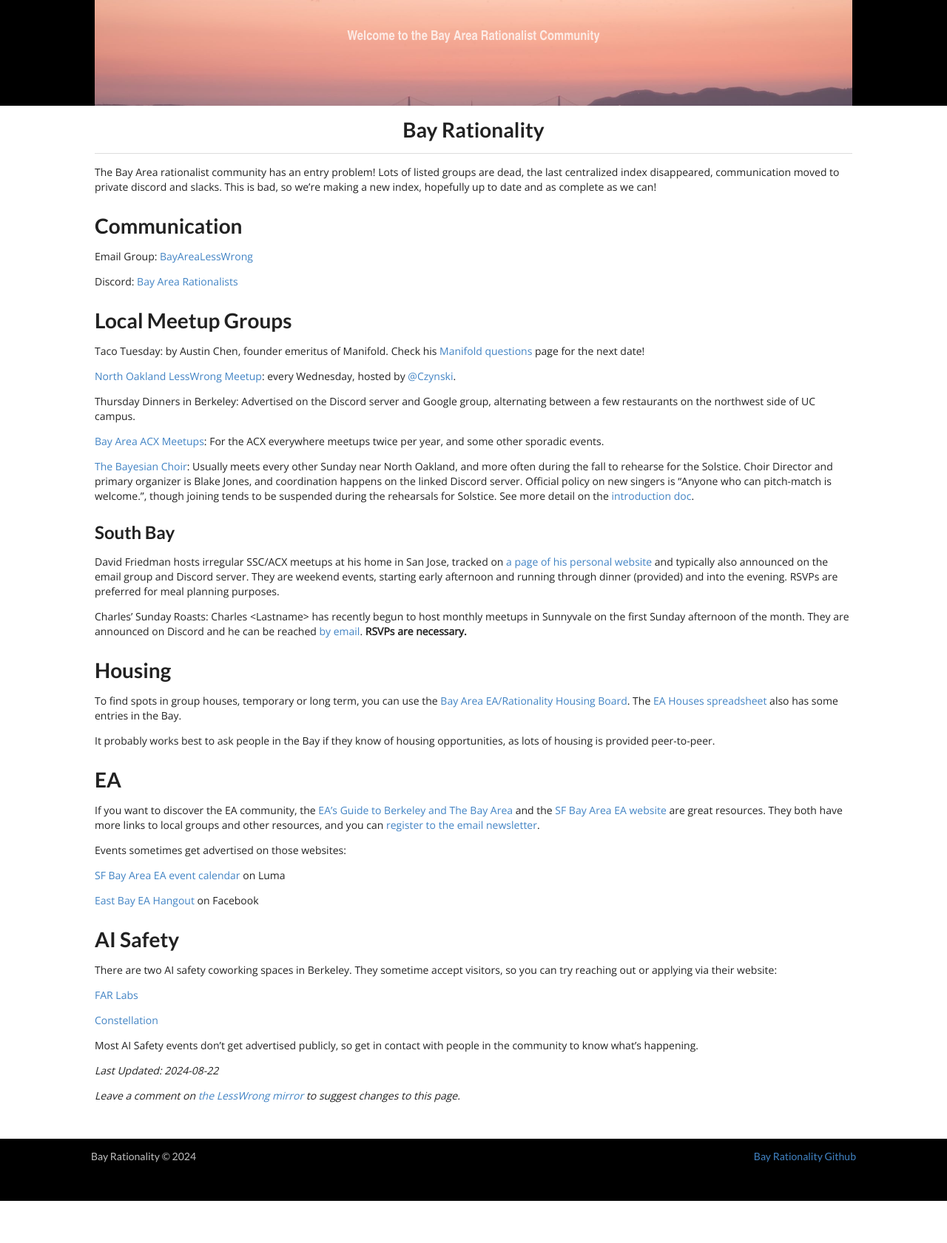
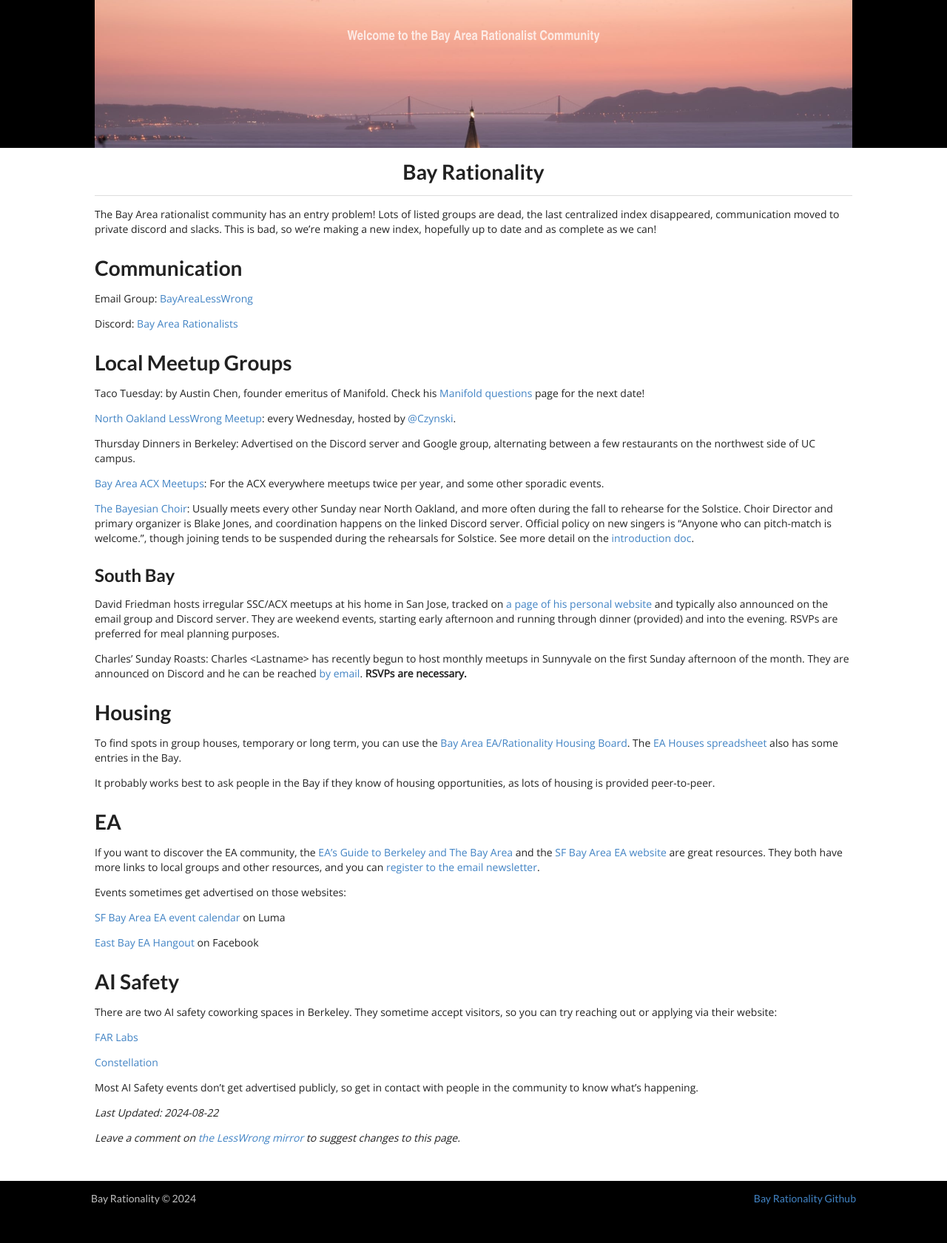
Before and after one commit to skycrossman/bayrationality, a Jekyll site: the page built from index.md, in a window 1280 px wide. Shown: the whole page at 74% size. Built offline with Jekyll 4.4.1, drawn with Linux system fonts in a browser that asks for light colours; before the commit the page ends 1624 px from its top, so only the background shows below that.

Commit message:
minimum size for header, to show image
this will do for now

```diff
--- a/assets/css/main.css
+++ b/assets/css/main.css
@@ -44,6 +44,10 @@ header {
 .logo {
     width: 100%;
     margin-top: 20%;
+}
+
+.head-area {
+    height: 120px;
 }
 
 .site-description {
```
